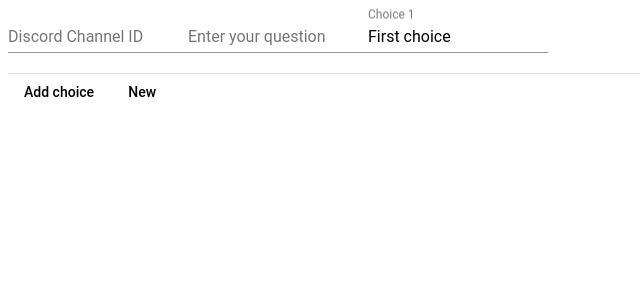
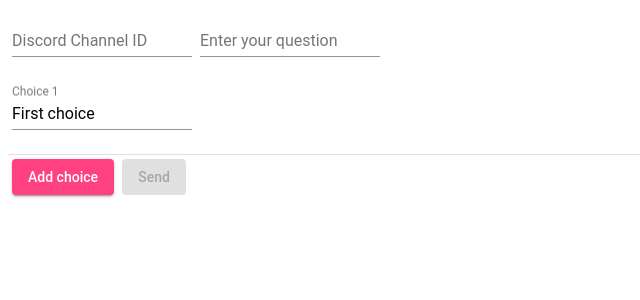
Before and after one commit to HZooly/Dispoll, an Angular app in the folder dispoll-app/: page / in a window 1280 px wide. Shown: the top 300 px of the page, without its empty margins (0-640 px from the left). Built offline with nearby package versions, Linux system fonts and the light colour scheme; what ngx-socket-io would draw is missing.

Commit message:
Sanitize data before sending it to server

```diff
--- a/dispoll-app/src/app/app.component.html
+++ b/dispoll-app/src/app/app.component.html
@@ -1,14 +1,16 @@
 <div>
-  <mat-form-field>
-    <input matInput placeholder="Discord Channel ID" [(ngModel)]="discordID">
-  </mat-form-field>
-  <mat-form-field>
-    <input matInput placeholder="Enter your question" [(ngModel)]="question">
-  </mat-form-field>
-  <mat-form-field *ngFor="let choice of choices; let i = index; trackBy: trackBy">
+  <div>
+    <mat-form-field class="spaced">
+      <input matInput placeholder="Discord Channel ID" [(ngModel)]="discordID">
+    </mat-form-field>
+    <mat-form-field class="spaced">
+      <input matInput placeholder="Enter your question" [(ngModel)]="question">
+    </mat-form-field>
+  </div>
+  <mat-form-field class="spaced" *ngFor="let choice of choices; let i = index; trackBy: trackBy">
     <input matInput placeholder="Choice {{i+1}}" [(ngModel)]="choices[i]">
   </mat-form-field>
   <mat-divider></mat-divider>
-  <button mat-button (click)="addChoice()">Add choice</button>
-  <button mat-button (click)="newPoll()">New</button>
+  <button class="spaced" mat-raised-button color="accent" (click)="addChoice()">Add choice</button>
+  <button class="spaced" mat-raised-button color="primary" [disabled]="isFormValid()" (click)="newPoll()">Send</button>
 </div>
--- a/dispoll-app/src/app/app.component.scss
+++ b/dispoll-app/src/app/app.component.scss
@@ -0,0 +1,3 @@
+.spaced {
+  margin: 4px;
+}
--- a/dispoll-app/src/app/app.component.ts
+++ b/dispoll-app/src/app/app.component.ts
@@ -14,21 +14,34 @@ export class AppComponent {
 
   constructor(private _poll: PollService) { }
 
-  public newPoll() {
+  public newPoll(): void {
     if (!this.discordID || !this.question || !this.choices) return;
+
     const poll = new Poll({
       discordID: this.discordID,
       question: this.question,
-      choices: this.choices
+      choices: this.sanitizeChoices()
     });
     this._poll.newPoll(poll);
   }
 
-  public addChoice() {
+  public isFormValid(): boolean {
+    return !(this.discordID && this.question && this.areChoicesValid());
+  }
+
+  private sanitizeChoices(): Array<string> {
+    return this.choices.filter(choice => choice && choice.length > 0);
+  }
+
+  private areChoicesValid(): boolean {
+    return this.sanitizeChoices().length > 1;
+  }
+
+  public addChoice(): void {
     if (this.choices.length < 10) this.choices.push('');
   }
 
-  public trackBy(index: any, item: any) {
+  public trackBy(index: any, item: any): any {
     return index;
   }
 }
--- a/dispoll-app/src/app/models/poll.ts
+++ b/dispoll-app/src/app/models/poll.ts
@@ -1,5 +1,5 @@
 export class Poll {
-  discordID: string;
+  discordName: string;
   question: string;
   choices: Array<String>;
 
```
